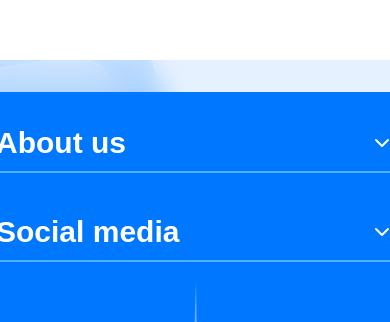
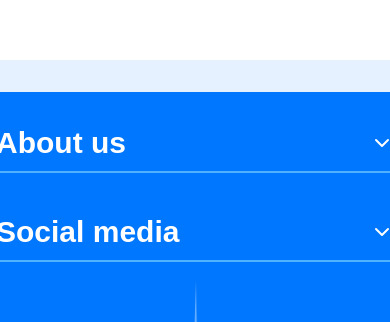
Before and after one commit to 1Nicocard/CampusCircle, a React (Vite) app in the folder project/: page / in a window 390 px wide. Shown: the part 172-494 px from the top of the page. Built offline with nearby package versions, Linux system fonts and the light colour scheme; a web font is replaced by a local one.

Commit message:
feat: complete responsive navbar and footer

```diff
--- a/project/src/Components/Footer.tsx
+++ b/project/src/Components/Footer.tsx
@@ -33,12 +33,6 @@ export default function Footer() {
 
             {/* === FOOTER MOBILE === */}
             <div className="block max-[832px]:block min-[833px]:hidden relative w-full overflow-hidden">
-
-                {/* Objetos decorativos */}
-                <div className="absolute bottom-[400px] left-0 w-full flex justify-between pointer-events-none z-[3]">
-                    <img src={footerElement1} alt="Elemento izquierdo" className="h-[276px] object-contain object-left select-none" />
-                    <img src={footerElement1} alt="Elemento derecho" className="h-[276px] object-contain object-right select-none scale-x-[-1]" />
-                </div>
 
                 {/* Footer móvil */}
                 <footer className="relative w-full flex flex-col items-center justify-end z-[10] mt-0 mb-0">
```
